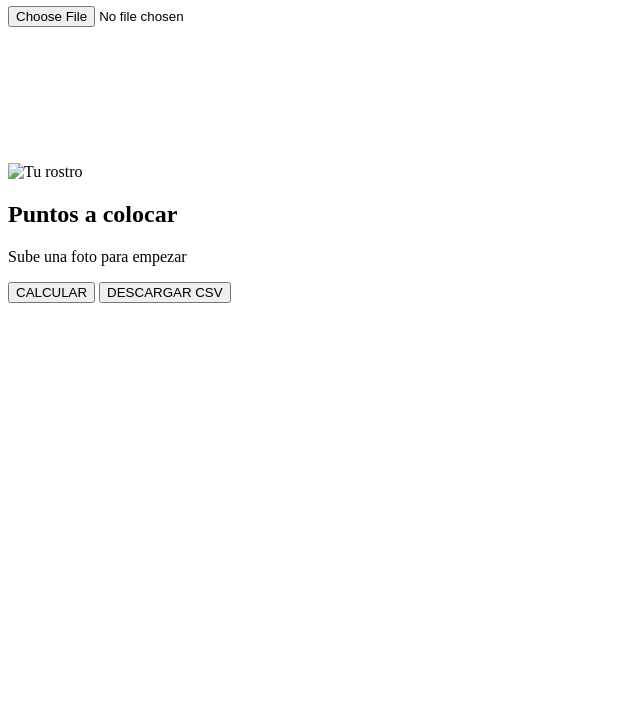
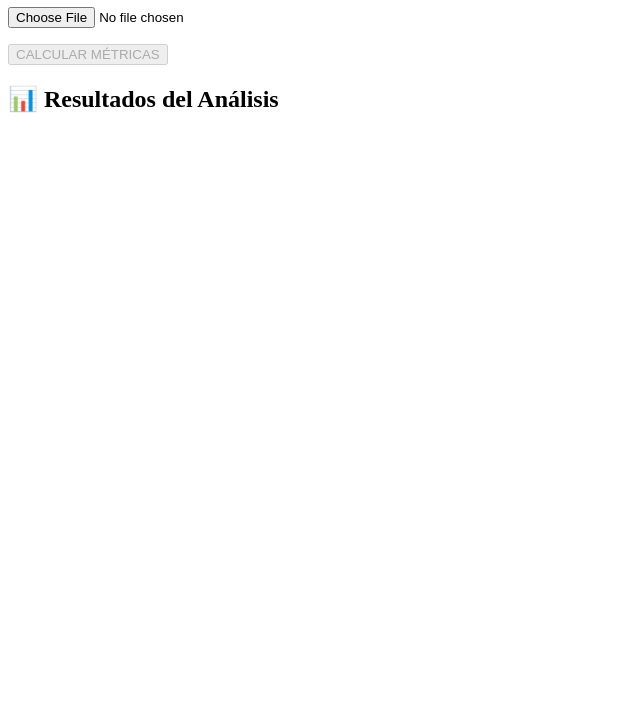
Before and after one commit to FacialAnalysisPSL-web/AnalisisFacialPSL.org, a plain HTML site: page index.html in a window 1280 px wide. Shown: the part 74-800 px from the top of the page, without its empty margins (0-640 px from the left). Drawn offline with Linux system fonts and the light colour scheme.

Commit message:
Update index.html

```diff
--- a/index.html
+++ b/index.html
@@ -1,39 +1,34 @@
 <!DOCTYPE html>
 <html lang="es">
 <head>
-<meta charset="UTF-8">
-<meta name="viewport" content="width=device-width, initial-scale=1.0">
-<title>Análisis Facial Profesional</title>
-<link rel="stylesheet" href="styles.css">
+    <meta charset="UTF-8">
+    <title>Análisis de Armonía Facial</title>
+    <style>
+        /* (Sección 2: CSS) */
+        /* ... */
+    </style>
 </head>
 <body>
 
-<div class="container">
-    <h1>Análisis de Armonía Facial</h1>
+    <h1>✨ Analizador de Armonía Facial</h1>
 
-    <div class="upload-section">
-        <input type="file" id="imageUpload" accept="image/*">
+    <input type="file" id="imageUpload" accept="image/*">
+    <div id="imageContainer" style="position: relative;">
+        <img id="faceImage" style="max-width: 100%; display: none;">
+        </div>
+
+    <p id="instruction"></p>
+    <button id="calculateButton" disabled>CALCULAR MÉTRICAS</button>
+
+    <div id="results" style="margin-top: 20px;">
+        <h2>📊 Resultados del Análisis</h2>
+        <div id="metricsOutput"></div>
+        <button id="downloadCSV" style="display: none;">Descargar CSV</button>
     </div>
 
-    <div class="workspace">
-        <div class="image-wrapper">
-            <img id="faceImage" alt="Tu rostro">
-            <canvas id="canvas"></canvas>
-        </div>
-        <div class="sidebar">
-            <h2>Puntos a colocar</h2>
-            <p id="instruction">Sube una foto para empezar</p>
-        </div>
-    </div>
-
-    <div class="actions">
-        <button id="calculateBtn">CALCULAR</button>
-        <button id="downloadCsvBtn">DESCARGAR CSV</button>
-    </div>
-
-    <div id="results"></div>
-</div>
-
-<script src="script.js"></script>
+    <script>
+        // (Sección 3: JavaScript)
+        // ...
+    </script>
 </body>
 </html>
```
